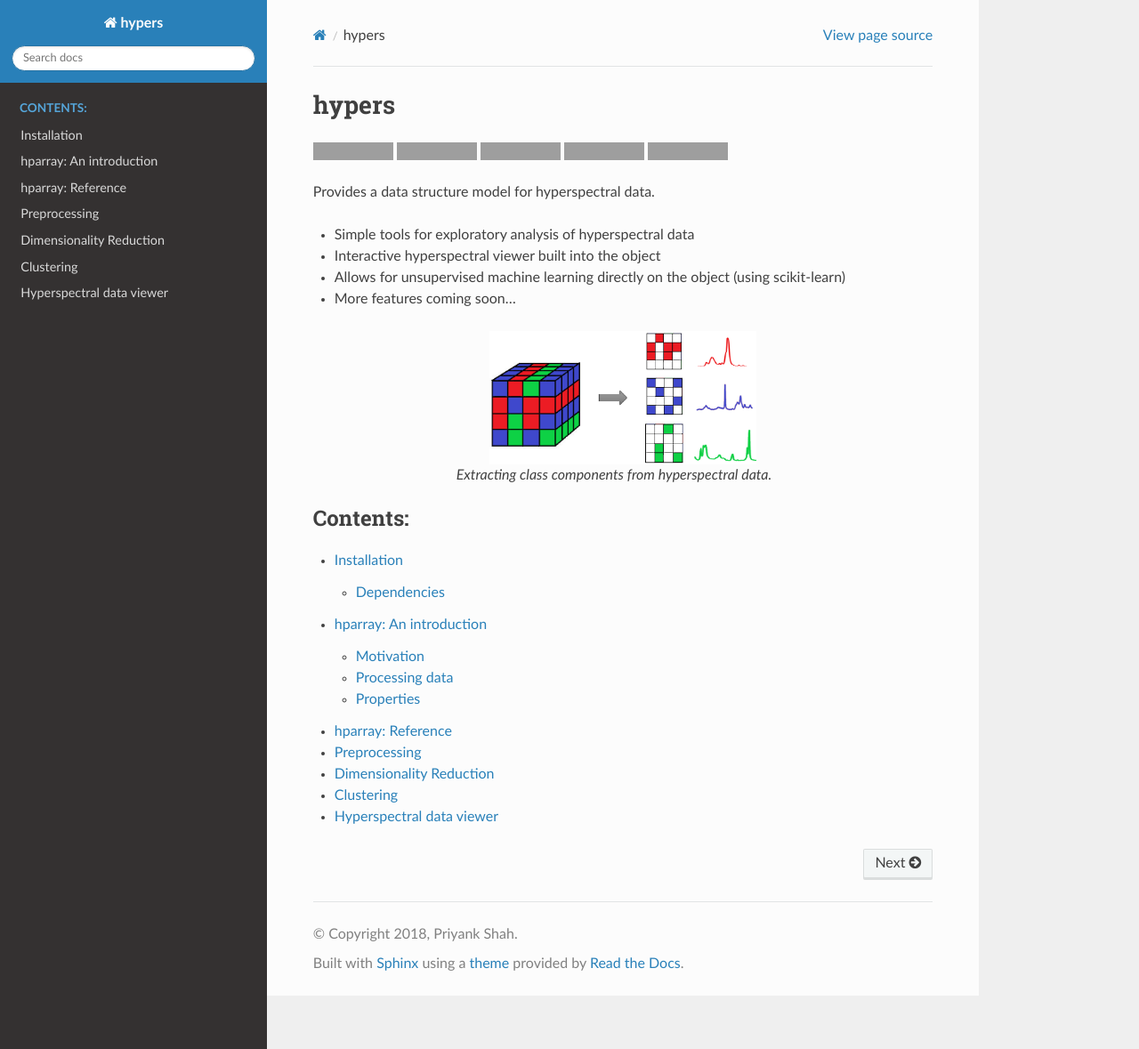
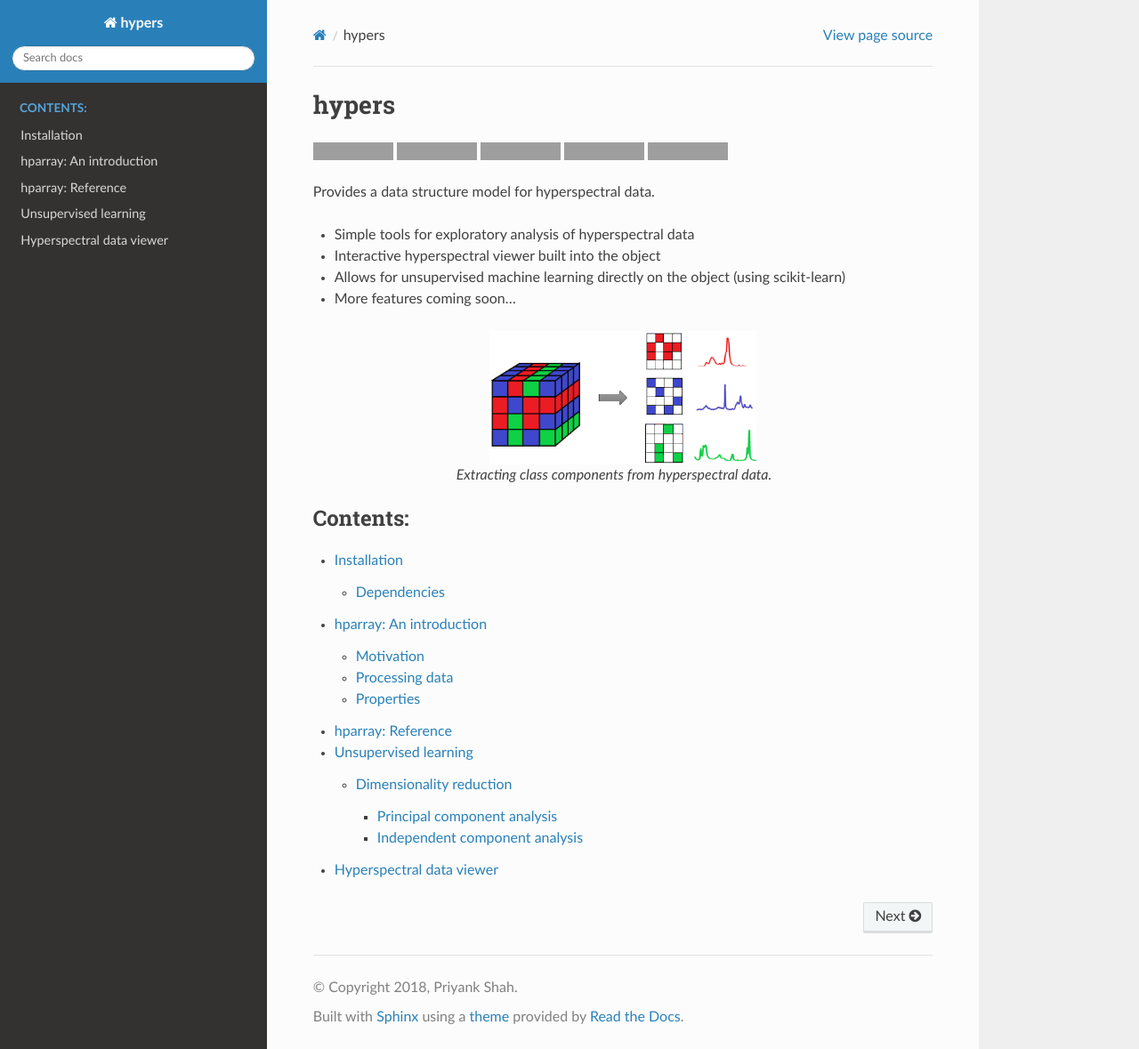
Before and after one commit to priyankshah7/hypers, a Sphinx documentation site: the page built from docs/source/index.rst, in a window 1280 px wide and 1179 px high. Shown: the whole window at 89% size. Built offline with Sphinx 7.4.7 and the Read the Docs theme 2.0.0, drawn with Linux system fonts in a browser that asks for light colours; grey boxes are pictures that could not be loaded.

Commit message:
Removed preprocessing, decompose and cluster pages from contents and added the unsupervised page

```diff
--- a/docs/source/index.rst
+++ b/docs/source/index.rst
@@ -45,7 +45,5 @@ Provides a data structure model for hyperspectral data.
    install
    dataset
    api
-   preprocessing
-   decompose
-   cluster
+   unsupervised
    view
```
